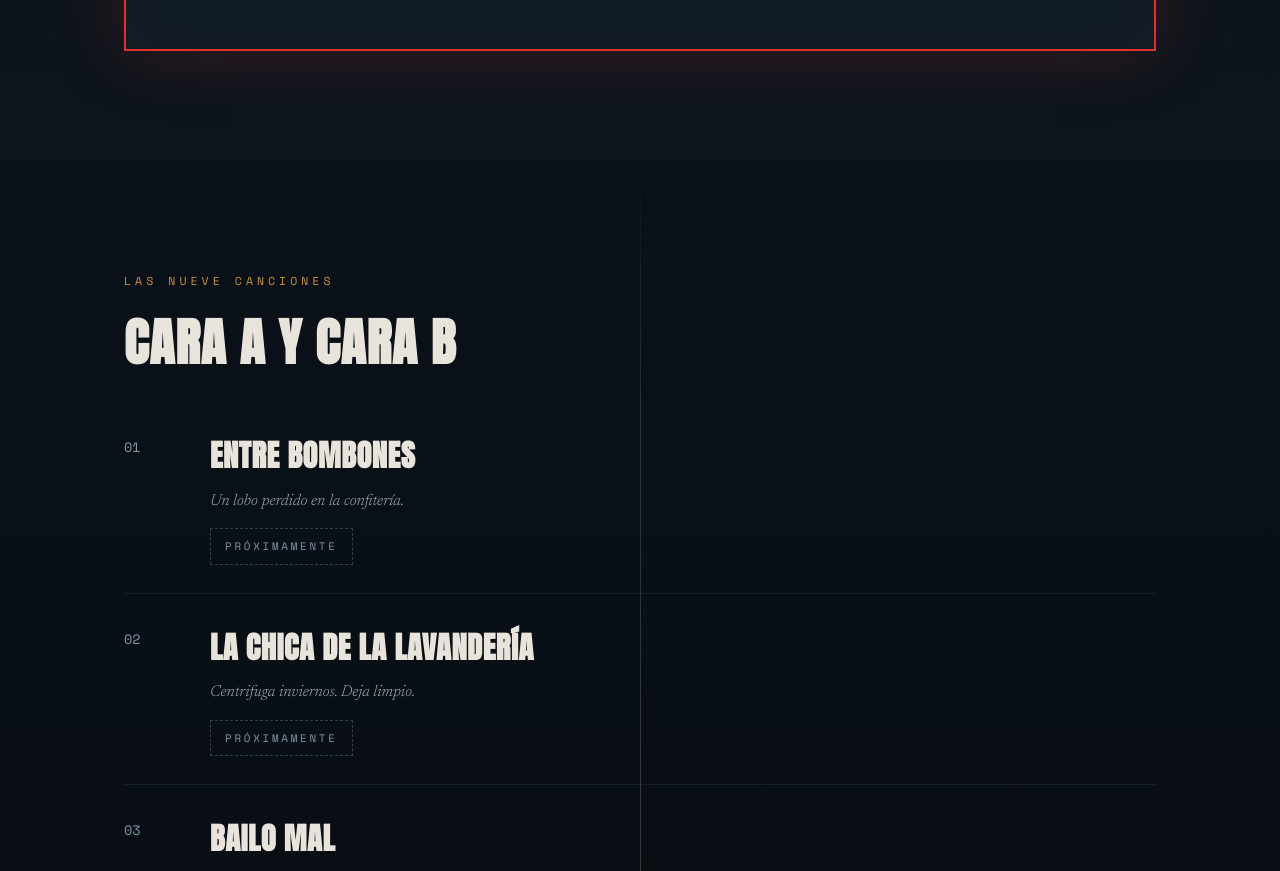
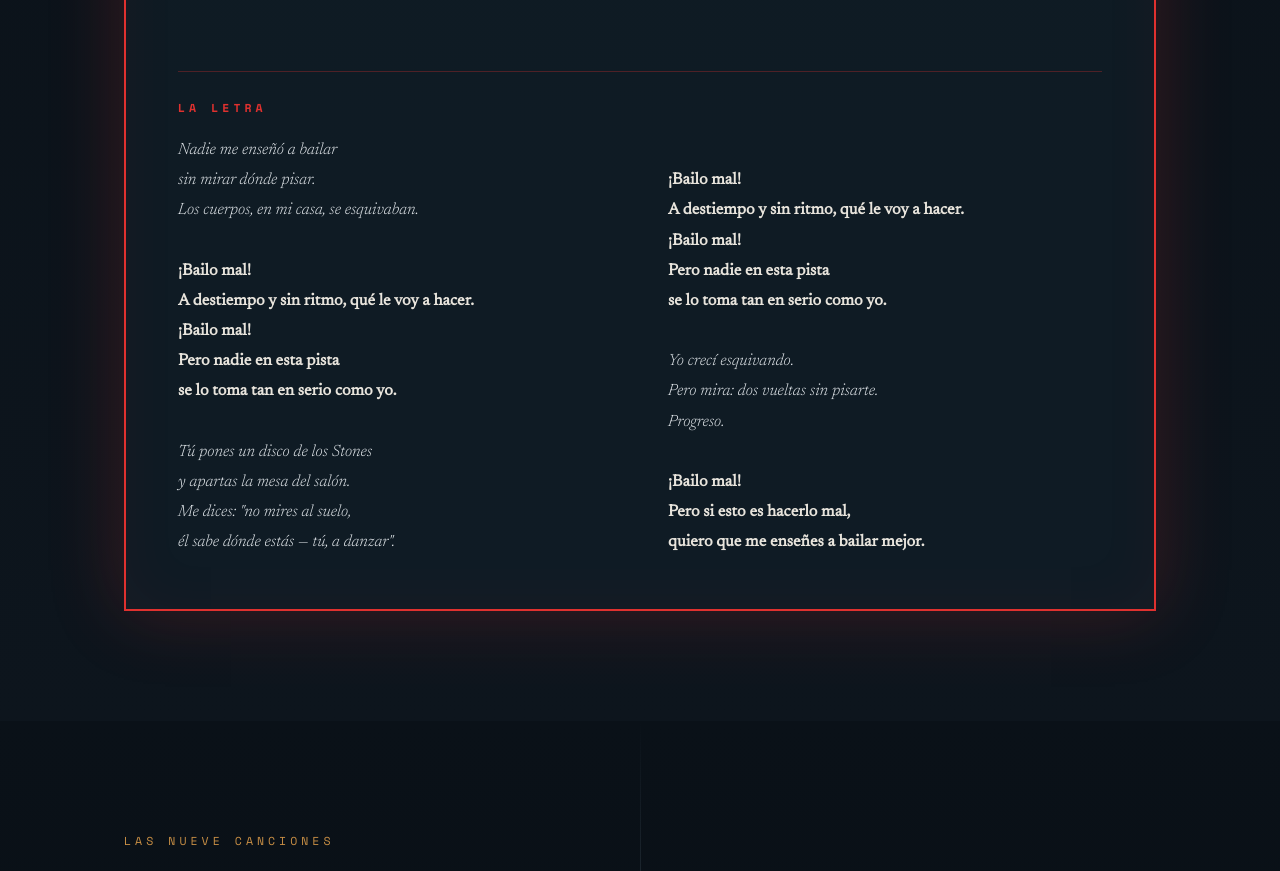
Before and after one commit to oscarindole/Elvis-naka, a plain HTML site: page index.html in a window 1280 px wide. Shown: the part 1601-2472 px from the top of the page. Drawn offline with nearby package versions, Linux system fonts and the light colour scheme.

Commit message:
Letra de Bailo mal bajo el reproductor

```diff
--- a/index.html
+++ b/index.html
@@ -95,6 +95,11 @@ blockquote cite{display:block;margin-top:12px;font-family:var(--mono);font-style
 @keyframes salta{0%,100%{transform:translateY(0)}50%{transform:translateY(7px)}}
 .single .p-dl{font-size:.72rem;padding:12px 20px;border-color:#e0312f;color:#fff;background:rgba(224,49,47,.15)}
 .single .p-dl:hover{background:#e0312f}
+.letra{grid-column:1 / -1;margin-top:34px;border-top:1px solid rgba(224,49,47,.3);padding-top:26px}
+.letra h4{font-family:var(--mono);font-size:.72rem;letter-spacing:.35em;text-transform:uppercase;color:#e0312f;margin-bottom:18px}
+.letra-cols{font-family:var(--serif);font-style:italic;color:#dfe4e8;font-size:1.02rem;line-height:1.85;white-space:pre-line;column-gap:56px}
+@media(min-width:840px){.letra-cols{columns:2}}
+.letra-cols strong{font-style:normal;color:var(--camiseta)}
 @media(prefers-reduced-motion:reduce){.single .p-btn::before{animation:none}}
 .badge-single{display:inline-block;font-family:var(--mono);font-size:.66rem;letter-spacing:.25em;text-transform:uppercase;color:#e0312f;border:1px solid rgba(224,49,47,.5);padding:8px 14px;margin-top:14px;text-decoration:none;transition:background .3s,color .3s}
 .badge-single:hover{background:#e0312f;color:#fff}
@@ -189,6 +194,37 @@ footer::before{content:"";position:absolute;left:50%;bottom:-140px;transform:tra
             <a class="p-dl" href="03-bailar-mal.mp3" download>Descargar el single</a>
           </div>
         </div>
+      </div>
+      <div class="letra">
+        <h4>La letra</h4>
+        <div class="letra-cols">Nadie me enseñó a bailar
+sin mirar dónde pisar.
+Los cuerpos, en mi casa, se esquivaban.
+
+<strong>¡Bailo mal!
+A destiempo y sin ritmo, qué le voy a hacer.
+¡Bailo mal!
+Pero nadie en esta pista
+se lo toma tan en serio como yo.</strong>
+
+Tú pones un disco de los Stones
+y apartas la mesa del salón.
+Me dices: "no mires al suelo,
+él sabe dónde estás — tú, a danzar".
+
+<strong>¡Bailo mal!
+A destiempo y sin ritmo, qué le voy a hacer.
+¡Bailo mal!
+Pero nadie en esta pista
+se lo toma tan en serio como yo.</strong>
+
+Yo crecí esquivando.
+Pero mira: dos vueltas sin pisarte.
+Progreso.
+
+<strong>¡Bailo mal!
+Pero si esto es hacerlo mal,
+quiero que me enseñes a bailar mejor.</strong></div>
       </div>
     </div>
   </div>
```
